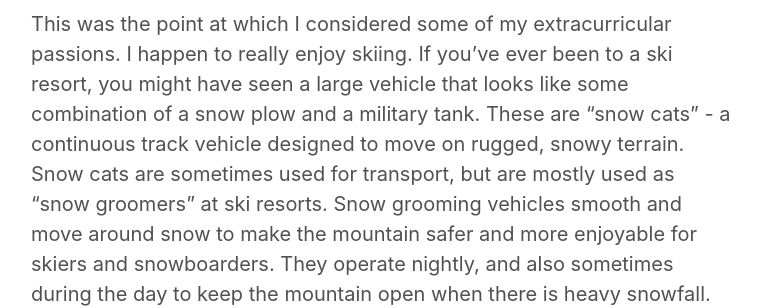
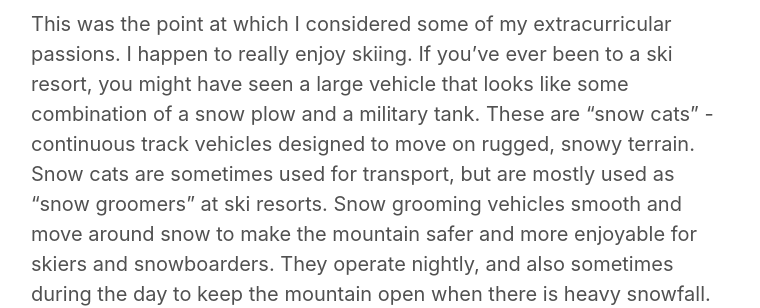
Before and after one commit to stephenjkaplan/stephenjkaplan.github.io, a Jekyll site: the page built from _posts/2020-10-06-snow-grooming-object-detection.md, in a window 1280 px wide and 1400 px high, scrolled down 1944 px, cut to the strip 248-556 px from the top of the window. Shown: the whole strip, without its empty margins (259-1019 px from the left). Built offline with Jekyll 4.4.1, drawn with Linux system fonts in a browser that asks for light colours; part of the change alters nothing that is shown; some of the changed text lies outside the part shown.

Commit message:
some more revisions

```diff
--- a/_posts/2020-10-06-snow-grooming-object-detection.md
+++ b/_posts/2020-10-06-snow-grooming-object-detection.md
@@ -29,7 +29,7 @@ Yet, even computer vision is a vast field of study. I thought back to the Metis
 image recognition (via the classic
 [MNIST handwritten digits](https://machinelearningmastery.com/how-to-develop-a-convolutional-neural-network-from-scratch-for-mnist-handwritten-digit-classification/){:target="_blank"}
 dataset). However, I wanted to build on top of that knowledge and challenge myself with something more complex. The
-logical next step seemed to be [object detection](https://en.wikipedia.org/wiki/Object_detection#:~:text=Object%20detection%20is%20a%20computer,in%20digital%20images%20and%20videos){:target="_blank"}
+logical next step seemed to be [object detection](https://en.wikipedia.org/wiki/Object_detection#:~:text=Object%20detection%20is%20a%20computer,in%20digital%20images%20and%20videos){:target="_blank"}.
 
 ![Object Detection Example](https://miro.medium.com/max/1400/1*VXZ8CamGG2Z0M0N4t0Fmng.jpeg)
 
@@ -41,13 +41,12 @@ thousands (?) of people with PhD's in computer vision that had already done so.
 
 This was the point at which I considered some of my extracurricular passions. I happen to really enjoy skiing. If you've
 ever been to a ski resort, you might have seen a large vehicle that looks like some combination of a snow plow and a
-military tank. These are "snow cats" - a continuous track vehicle designed to move on rugged, snowy terrain. Snow cats
+military tank. These are "snow cats" - continuous track vehicles designed to move on rugged, snowy terrain. Snow cats
 are sometimes used for transport, but are mostly used as "snow groomers" at ski resorts. Snow grooming vehicles smooth
 and move around snow to make the mountain safer and more enjoyable for skiers and snowboarders. They operate
 nightly, and also sometimes during the day to keep the mountain open when there is heavy snowfall.
 
 ![Snow Groomer](https://www.pistenbully.com/fileadmin/_processed_/9/4/csm_PB600_4.6_Schraeg_acc1e47cf3.jpg)
-
 <small>A snow groomer. (Image: [Pistenbully](https://www.pistenbully.com/deu/en/level-red.html))</small>
 
 This felt like it could be a fun, novel application of autonomous vehicle technology. Snow grooming is expensive and
@@ -55,9 +54,9 @@ potentially hazardous - both things that can possibly be reduced through automat
 problem in the sense that a snow grooming vehicle only has to be able to detect a narrow subset of obstacles as compared
 to a car driving on a busy city street. Due to the fact that autonomous vehicle software requires many different
 components (instance segmentation, trajectory planning, etc.), I defined my project as a _proof of concept_ for
-autonomous snow grooming vehicles using object detection.
+autonomous snow grooming vehicles using only object detection.
 
-The deliverables of this project are two-fold:
+The deliverables of this project were two-fold:
 1. A neural network trained to detect objects in images that a snow grooming vehicle might see in its field of view.
 2. A demo created by applying the model to snow groomer dash cam footage to draw boundary boxes around detected objects.
 
@@ -67,10 +66,9 @@ The deliverables of this project are two-fold:
 
 An object detection model is designed to return two sets of outputs for a given image:
 1. The detected instances of semantic objects of a variety of classes in the image (ex. "tree", "person", "car").
-2. A set of [Cartesian coordinates](https://mathinsight.org/cartesian_coordinates#:~:text=The%20Cartesian%20coordinates%20(also%20called,distances%20from%20the%20coordinate%20axis.){:target="_blank"}
-   describing the boundary boxes of each detected object in units pixels.
+2. A set of Cartesian coordinates describing the boundary boxes of each detected object in units pixels.
 
-![Boundary Box](https://www.google.com/url?sa=i&url=https%3A%2F%2Fwww.pyimagesearch.com%2F2016%2F11%2F07%2Fintersection-over-union-iou-for-object-detection%2F&psig=AOvVaw2zPZ7T3K4MLD1hYEBmRJof&ust=1602196765557000&source=images&cd=vfe&ved=0CAIQjRxqFwoTCOjh05rGo-wCFQAAAAAdAAAAABAD)
+![Boundary Box](https://www.pyimagesearch.com/wp-content/uploads/2016/09/iou_stop_sign.jpg)
 
 <small>Boundary box for a stop sign in an image. (Image: [PyImageSearch](https://www.pyimagesearch.com/2016/11/07/intersection-over-union-iou-for-object-detection/))</small>
 
```
